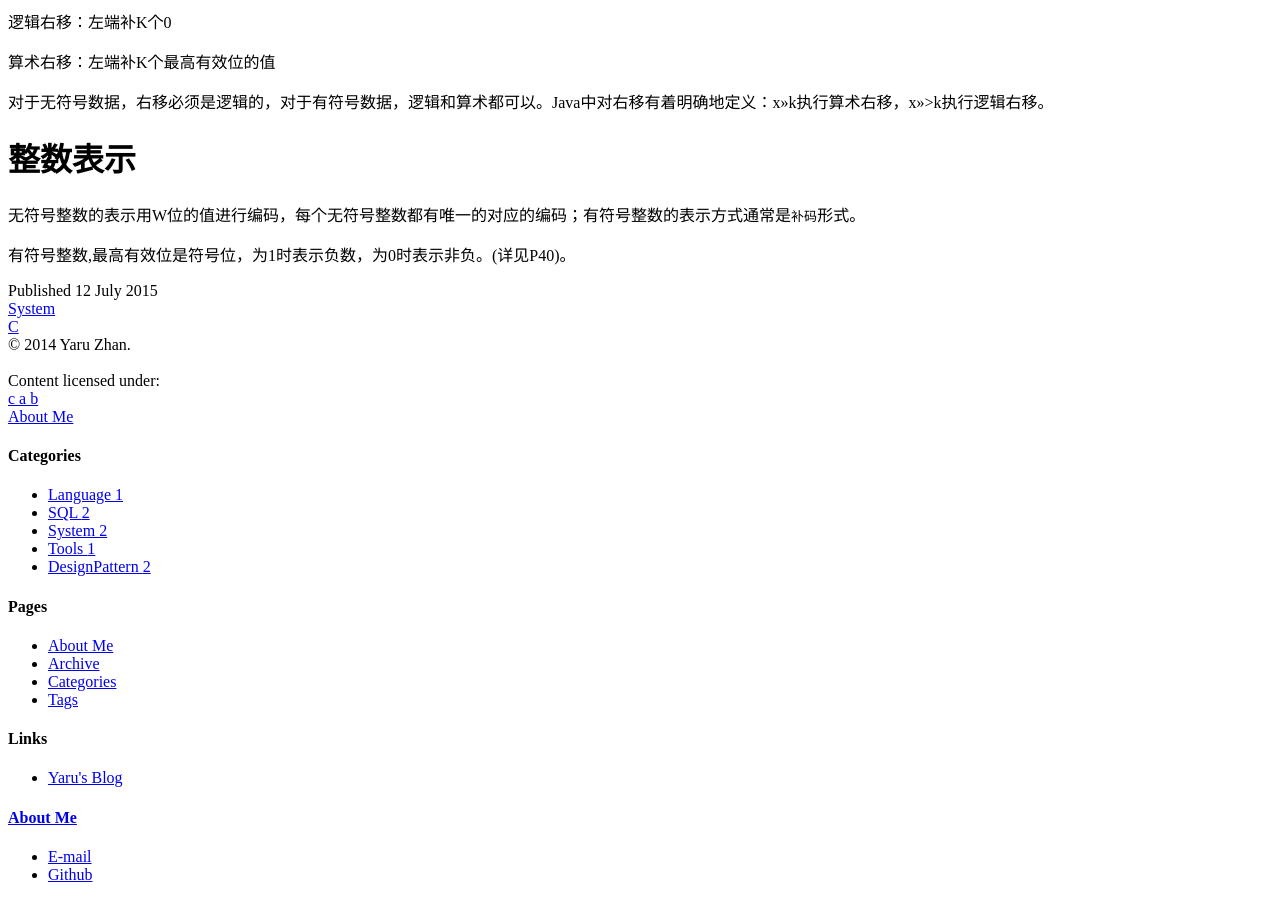
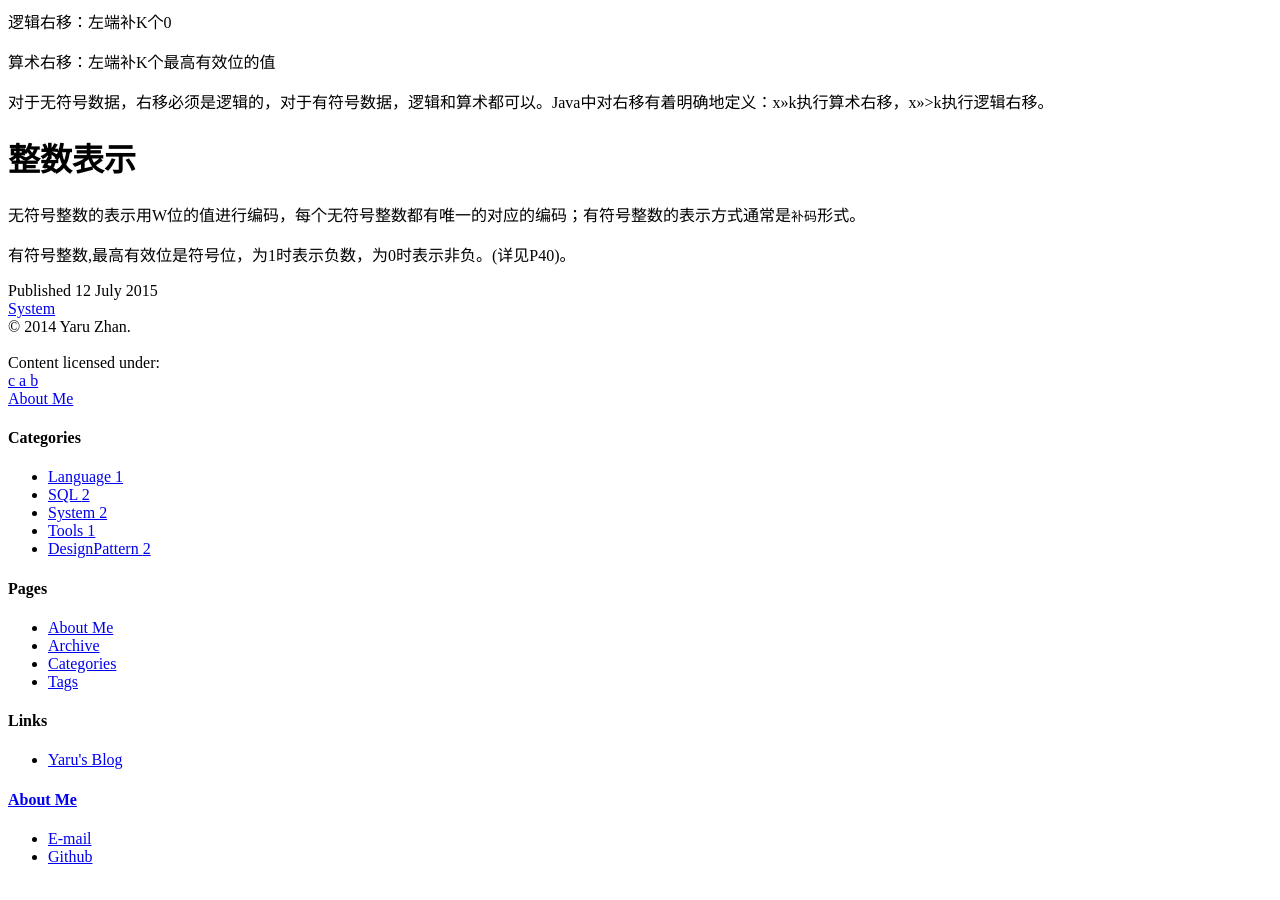
Before and after one commit to zhanyr/zhanyr.github.io, a Jekyll site: the page built from _posts/2015-7-12-computer_system_2.md, in a window 1280 px wide and 900 px high, scrolled down 1111 px. Built offline with Jekyll 4.4.1, drawn with Linux system fonts in a browser that asks for light colours; nearby versions of some CDN libraries; library files that are not in the unit come from our copies; comment, search, counter and statistics services are not loaded.

Commit message:
去掉C tags

```diff
--- a/_posts/2015-7-12-computer_system_2.md
+++ b/_posts/2015-7-12-computer_system_2.md
@@ -3,7 +3,7 @@ layout: post
 category: System
 title: 深入理解计算机系统之信息的表示和处理
 tagline: by zhanyr
-tags: [System, C]
+tags: [System]
 ---
 孤立的讲，单个的位不是非常有用，但是当把位组合在一起，再加上某种解释，就能够表示任何有限集合的元素，如通过标准的字符码给26个英文字母进行编码。
 
```
Also changed, not shown: _posts/2015-7-10-computer_system_1.md (+1 -1 lines).
